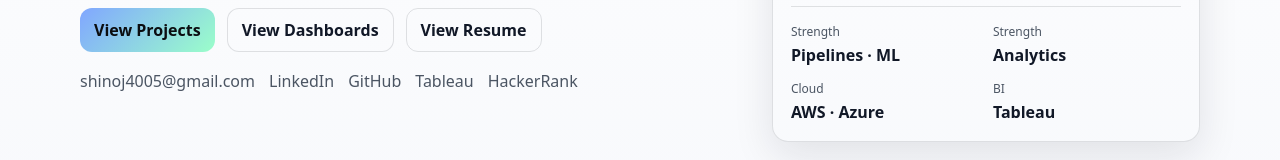
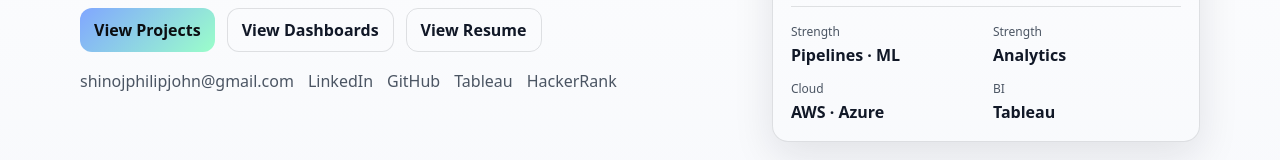
Before and after one commit to shinojphilipjohn/shinojphilipjohn.github.io, a plain HTML site: page index.html in a window 1280 px wide. Shown: the part 377-537 px from the top of the page. Drawn offline with Linux system fonts and the light colour scheme.

Commit message:
Update index.html

```diff
--- a/index.html
+++ b/index.html
@@ -50,7 +50,7 @@
       </div>
 
       <div class="quick-links">
-        <a href="mailto:shinoj4005@gmail.com">shinoj4005@gmail.com</a>
+        <a href="mailto:shinojphilipjohn@gmail.com">shinojphilipjohn@gmail.com</a>
         <a href="https://www.linkedin.com/in/shinoj-philip-john/" target="_blank" rel="noopener">LinkedIn</a>
         <a href="https://github.com/shinojphilipjohn" target="_blank" rel="noopener">GitHub</a>
         <a href="https://public.tableau.com/app/profile/shinoj.philip.john/vizzes" target="_blank" rel="noopener">Tableau</a>
```
